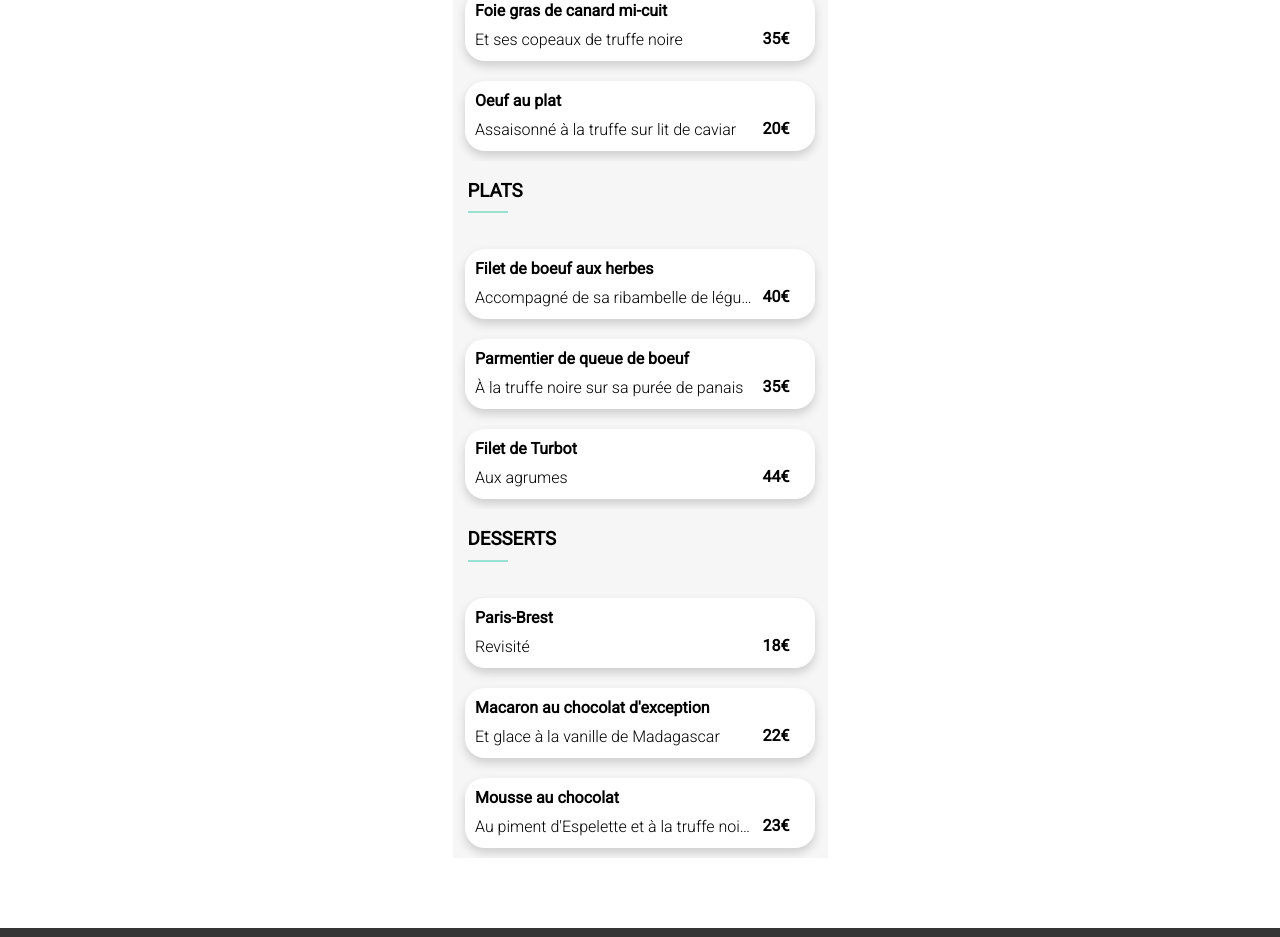
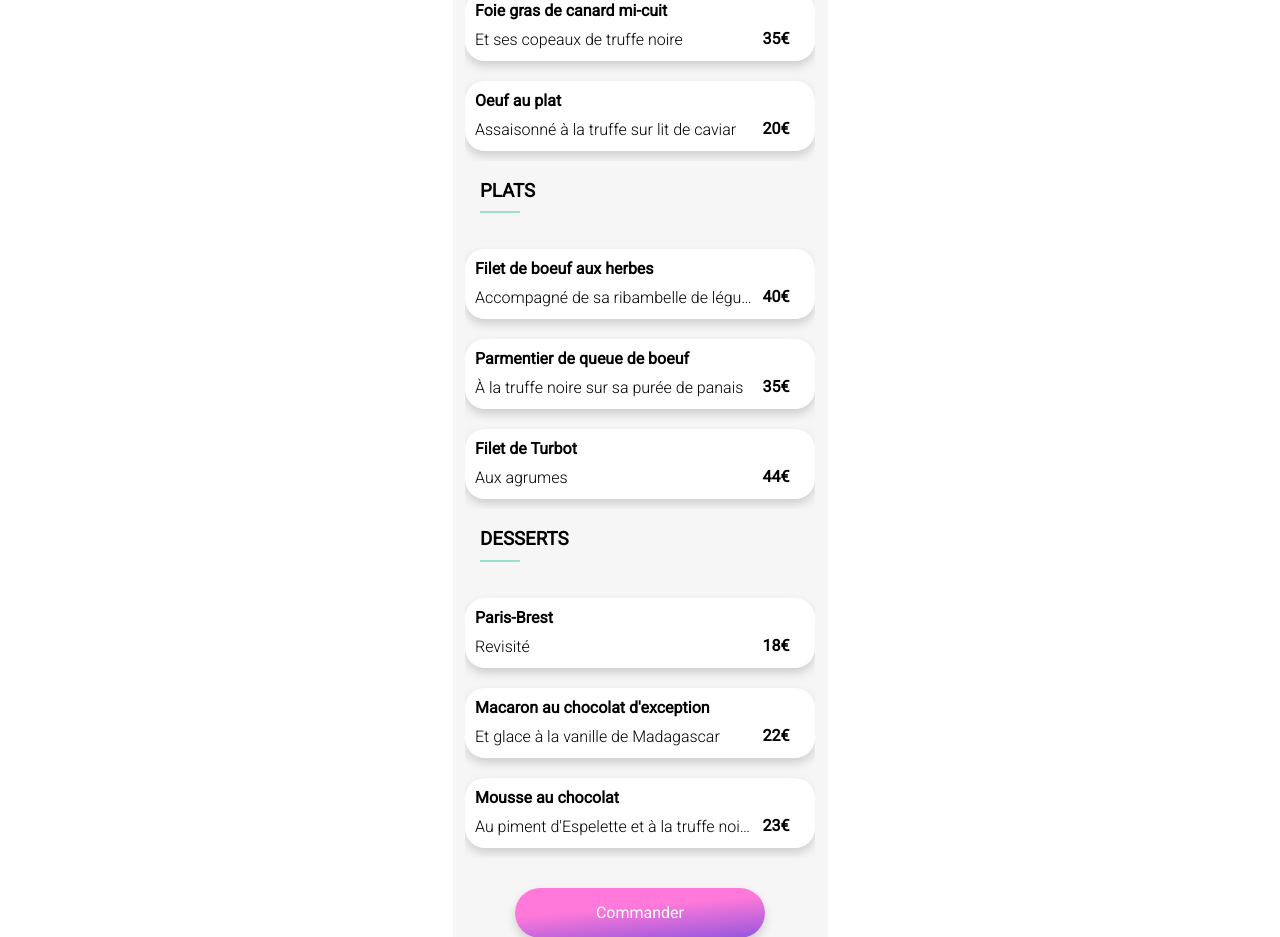
Before and after one commit to boon4975/patricepaillard_2_01072021, a website: page la_palette_du_gout.html in a window 1280 px wide. Shown: the part 535-1472 px from the top of the page. Drawn offline with Linux system fonts and the light colour scheme; a web font is replaced by a local one.

Commit message:
ajout bouton commander

```diff
--- a/la_palette_du_gout.html
+++ b/la_palette_du_gout.html
@@ -30,12 +30,12 @@
                     <div class="icon__heart--like flex flex__items--center"><i class="fas fa-heart fa-lg"></i></div>
                 </div>
             </div>
-
+    <div class="flex flex__content--center flex__items--center flex__sens--col">
             <div class="carte__menu__choix">
                 <h3>Entrées</h3>
                 <span class="carte__menu__choix--ligne">_</span>
                 <div class="flex flex__content--between flex__items--center flex__sens--col">
-                    <div class="carte__menu__choix__plat carte__menu__choix__plat--anim1">
+                    <div class="carte__menu__choix__plat">
                         <div class="carte__menu__choix__plat--details">
                             <h4>Fricassée d'escargot</h4>
                             <p>Au piment d'Espelette</p>
@@ -46,7 +46,7 @@
                         </div>
                     </div>
 
-                    <div class="carte__menu__choix__plat carte__menu__choix__plat--anim2">
+                    <div class="carte__menu__choix__plat carte__menu__choix__plat--anim1">
                         <div class="carte__menu__choix__plat--details">
                             <h4>Foie gras de canard mi-cuit</h4>
                             <p>Et ses copeaux de truffe noire</p>
@@ -57,7 +57,7 @@
                         </div>
                     </div>
 
-                    <div class="carte__menu__choix__plat carte__menu__choix__plat--anim3">
+                    <div class="carte__menu__choix__plat carte__menu__choix__plat--anim2">
                         <div class="carte__menu__choix__plat--details">
                             <h4>Oeuf au plat</h4>
                             <p>Assaisonné à la truffe sur lit de caviar</p>
@@ -73,7 +73,7 @@
                 <h3>Plats</h3>
                 <span class="carte__menu__choix--ligne">_</span>
                 <div class="flex flex__content--between flex__items--center flex__sens--col">
-                    <div class="carte__menu__choix__plat carte__menu__choix__plat--anim1">
+                    <div class="carte__menu__choix__plat">
                         <div class="carte__menu__choix__plat--details">
                             <h4>Filet de boeuf aux herbes</h4>
                             <p>Accompagné de sa ribambelle de légumes</p>
@@ -84,7 +84,7 @@
                         </div>
                     </div>
 
-                    <div class="carte__menu__choix__plat carte__menu__choix__plat--anim2">
+                    <div class="carte__menu__choix__plat carte__menu__choix__plat--anim1">
                         <div class="carte__menu__choix__plat--details">
                             <h4>Parmentier de queue de boeuf</h4>
                             <p>&Agrave; la truffe noire sur sa purée de panais</p>
@@ -95,7 +95,7 @@
                         </div>
                     </div>
 
-                    <div class="carte__menu__choix__plat carte__menu__choix__plat--anim3">
+                    <div class="carte__menu__choix__plat carte__menu__choix__plat--anim2">
                         <div class="carte__menu__choix__plat--details">
                             <h4>Filet de Turbot</h4>
                             <p>Aux agrumes</p>
@@ -111,7 +111,7 @@
                 <h3>Desserts</h3>
                 <span class="carte__menu__choix--ligne">_</span>
                 <div class="flex flex__content--between flex__items--center flex__sens--col">
-                    <div class="carte__menu__choix__plat carte__menu__choix__plat--anim1">
+                    <div class="carte__menu__choix__plat">
                         <div class="carte__menu__choix__plat--details">
                             <h4>Paris-Brest</h4>
                             <p>Revisité</p>
@@ -122,7 +122,7 @@
                         </div>
                     </div>
 
-                    <div class="carte__menu__choix__plat carte__menu__choix__plat--anim2">
+                    <div class="carte__menu__choix__plat carte__menu__choix__plat--anim1">
                         <div class="carte__menu__choix__plat--details">
                             <h4>Macaron au chocolat d'exception</h4>
                             <p>Et glace à la vanille de Madagascar</p>
@@ -133,7 +133,7 @@
                         </div>
                     </div>
 
-                    <div class="carte__menu__choix__plat carte__menu__choix__plat--anim3">
+                    <div class="carte__menu__choix__plat carte__menu__choix__plat--anim2">
                         <div class="carte__menu__choix__plat--details">
                             <h4>Mousse au chocolat</h4>
                             <p>Au piment d'Espelette et à la truffe noire</p>
@@ -145,7 +145,8 @@
                     </div>
                 </div>
             </div>
-            <div class="btn_cmd"></div>
+            <span class="flex flex__items--center flex__content--center btn__rose">Commander</span>
+    </div>
         </div>
     </section>
 
--- a/sass/components/_bouton.scss
+++ b/sass/components/_bouton.scss
@@ -5,6 +5,7 @@
     @include btn-color-degrad;
     @include box-shadow;
     color: white;
+    @extend %margin-btn-rose;
     &:hover {
         cursor: pointer;
         background: linear-gradient(175deg, rgba($color_secondary, .8) 40%, rgba($color_primary, 0.8));
--- a/sass/pages/_index.scss
+++ b/sass/pages/_index.scss
@@ -24,9 +24,6 @@
         text-align: center;
         padding: 0 10px 0 10px;
         margin: 10px 0 0 0;
-    }
-    & span {
-        margin: 30px 0 60px 0;
     }
 }
 
--- a/sass/pages/_restaurant.scss
+++ b/sass/pages/_restaurant.scss
@@ -19,6 +19,7 @@
         top: -70px;
         width: 375px;
         height: auto;
+        margin-bottom: -70px;
         &__choix {
             @extend %texte-gris;
             overflow: hidden;
@@ -45,8 +46,8 @@
                 height: 70px;
                 margin: 10px 0 10px 0;
                 display: flex;
-                animation: slidetop 2000ms cubic-bezier(.5,.18,.04,.99) both;
-                @for $i from 1 through 3 {
+                animation: slidetop 2500ms both;
+                @for $i from 1 through 2 {
                     &--anim#{$i} {
                         animation-delay : 100ms * $i;
                     }
--- a/sass/utils/_extensions.scss
+++ b/sass/utils/_extensions.scss
@@ -1,3 +1,7 @@
 %texte-gris {
     font-weight: 300;
 }
+
+%margin-btn-rose {
+    margin: 30px 0 60px 0;
+}
--- a/sass/utils/_keyframes.scss
+++ b/sass/utils/_keyframes.scss
@@ -52,22 +52,17 @@
 @keyframes slidetop {
     0% {
         opacity: 0;
-        transform: translateY(2000px);
+        transform: translateY(300px);
+        animation-timing-function: cubic-bezier(0,.67,0,.99);
     }
     25% {
-        opacity: .2;
-        transform: translateY(1500px);
-    }
-    30% {
-        opacity: .5;
-        transform: translateY(800px);
-    }
-    55% {
         opacity: .8;
-        transform: translateY(800px);
+        transform: translateY(300px);
+        animation-timing-function: cubic-bezier(0,.67,0,.99);
     }
     100% {
         opacity: 1;
         transform: translateY(0);
+        animation-timing-function: cubic-bezier(0,.67,0,.99);
     }
 }
```
Also changed, not shown: public/css/style.css, 1 other file.
